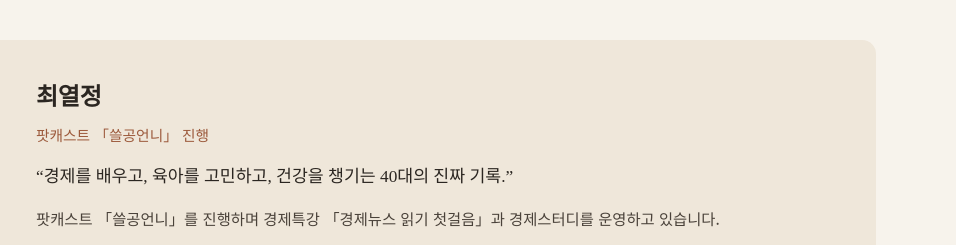
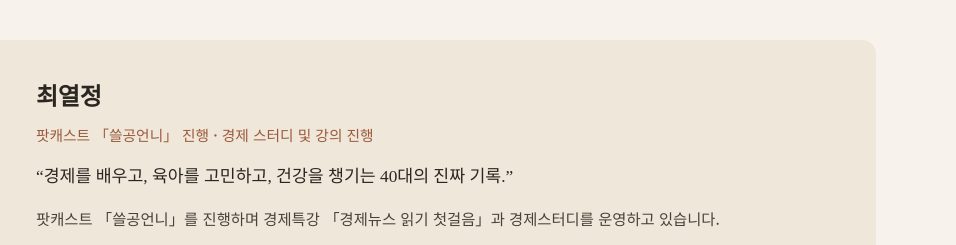
Before and after one commit to passion-econclass/passion-econclass.github.io, a plain HTML site: page index.html in a window 1280 px wide. Shown: the part 1440-1685 px from the top of the page, 324-1280 px from the left. Drawn offline with Linux system fonts and the light colour scheme.

Commit message:
Add study and lecture role to host intro
Co-Authored-By: Claude Opus 5.5 <noreply@anthropic.com>
Claude-Session: https://claude.ai/code/session_01WZcmb3VYy9mxJHMmbQcmGU

```diff
--- a/index.html
+++ b/index.html
@@ -98,6 +98,7 @@ section.alt{background:var(--paper);border-block:1px solid var(--line)}
 .host-ph img{width:100%;height:100%;object-fit:cover}
 .host h3{font-size:1.5rem;margin-bottom:4px}
 .host .role{color:var(--accent);font-size:.92rem;font-weight:500;margin-bottom:14px}
+.host .role span{display:inline-block;white-space:nowrap}
 .host blockquote{font-family:"Noto Serif KR",serif;font-size:1.08rem;color:var(--ink);line-height:1.7;margin-bottom:14px}
 .host p{color:var(--body);font-size:.96rem}
 .tags{display:flex;flex-wrap:wrap;gap:8px;margin-top:16px}
@@ -337,7 +338,7 @@ footer a:hover{color:var(--ink)}
       <div class="host-ph"><img src="https://yt3.googleusercontent.com/DIlhgvPJqixxjpmbX3boRq_5Zn9wk3ph1y4Ae8iFNyf_1a1i8x4KRh33a6POR6ScYgn7p104rmQ=s400-c-k-c0x00ffffff-no-rj" alt=""></div>
       <div>
         <h3 class="serif">최열정</h3>
-        <div class="role">팟캐스트 「쓸공언니」 진행</div>
+        <div class="role"><span>팟캐스트 「쓸공언니」 진행</span> · <span>경제 스터디 및 강의 진행</span></div>
         <blockquote>“경제를 배우고, 육아를 고민하고, 건강을 챙기는 40대의 진짜 기록.”</blockquote>
         <p>팟캐스트 「쓸공언니」를 진행하며 경제특강 「경제뉴스 읽기 첫걸음」과 경제스터디를 운영하고 있습니다.</p>
         <div class="tags"><span>팟캐스트</span><span>경제공부</span><span>경제책 읽기</span><span>경제뉴스</span></div>
```
Also changed, not shown: 1 other file.
